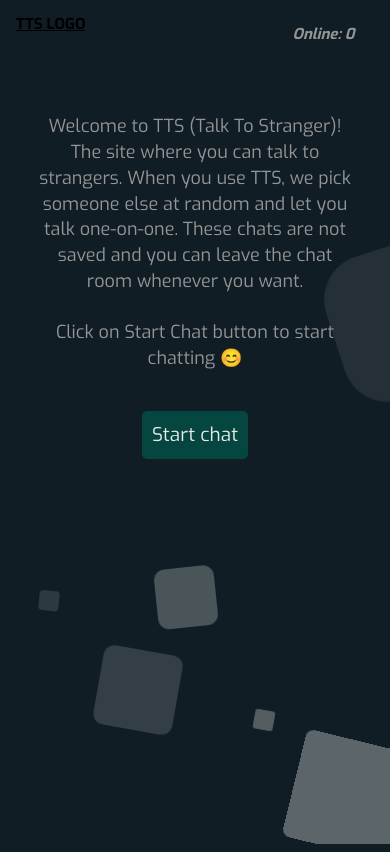
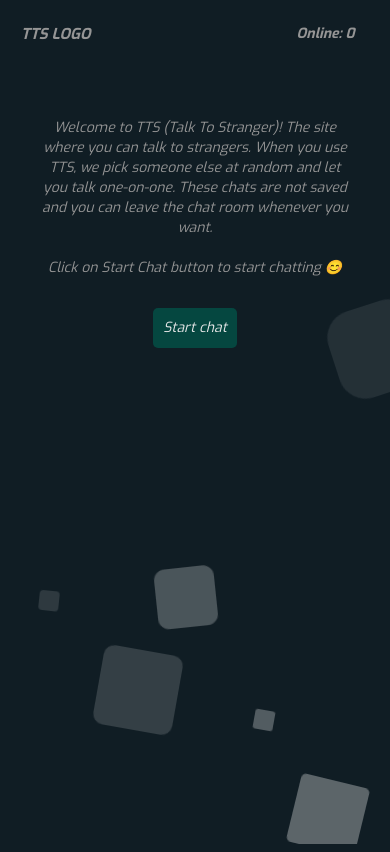
Before and after one commit to pramod21kadam/Talk-to-stranger, a Flask app: page / in a window 390 px wide. Run offline with Flask 2, Linux system fonts and the light colour scheme; some libraries are stand-ins or nearby versions.

Commit message:
new upgrade

```diff
--- a/static/css/home.css
+++ b/static/css/home.css
@@ -1,5 +1,4 @@
 .homePanel{
-    /* width: 500px; */
     margin-right: 25%;
     margin-left: 25%;
     font-size: 19px;
@@ -12,9 +11,14 @@
     background-color: #054740;
     color: rgb(233, 233, 233);
     padding: 10px;
+    margin: 30px;
     border: none;
     border-radius: 5px;
-    /* font-family: 'Source Code Pro', monospace; */
+}
+.para{
+    padding-left: 10%;
+    padding-right: 10%;
+    padding-top: 40px;
 }
 
 .startbtn:hover{
@@ -25,7 +29,12 @@
 
 @media screen and (max-width:600px){
     .homePanel{
+        font-size: 14px;
+        font-style: italic;
         margin-right: 0px;
         margin-left: 0px;
     }
+    .para{
+        font-size: 14px;
+    }
 }
--- a/static/css/navbar.css
+++ b/static/css/navbar.css
@@ -2,7 +2,6 @@
     overflow: hidden;
     background-color: rgba(230, 224, 224, 0);
   }
-
   .topnav a {
     float: left;
     display: block;
@@ -20,7 +19,7 @@
   .button{
     text-decoration: none;
     border-radius: 10px;
-    margin: 5px;
+    margin-left: 5px;
     float: right;
     margin-right: 5vw;
     margin-top: 10px;
@@ -32,7 +31,6 @@
     font-size: 15px;
     font-weight: bolder;
     font-style: italic;
-    /* background-color: rgb(58, 58, 58); */
   }
   .button:hover{
     color: white;
@@ -46,24 +44,31 @@
     display: none;
   }
 
-  @media screen and (max-width: 600px) {
-    /* .topnav a:not(:first-child) {display: none;} */
-    /* .topnav a.icon {
-      float: right;
-      display: block;
-    } */
+
+  .logo{
+    text-decoration: none;
+    border-radius: 10px;
+    margin-left: 5px;
+    float: left;
+    margin-right: 5vw;
+    margin-top: 10px;
+    text-decoration: none;
+    display: block;
+    color: rgb(149, 149, 149);
+    text-align: center;
+    padding: 14px 16px;
+    font-size: 15px;
+    font-weight: bolder;
+    font-style: italic;
   }
 
-  @media screen and (max-width: 600px) {
-    .topnav.responsive {position: relative;}
-    /* .topnav.responsive .icon {
-      position: absolute;
-      right: 0;
-      top: 0;
-    } */
-    .topnav.responsive a {
-      float: none;
-      display: block;
-      text-align: left;
-    }
+@media (max-width: 800px) {
+  .topnav a {
+    font-size: 14px;
+    height: 5%;
   }
+
+  .button{
+    font-size: 14px;
+  }
+}
--- a/static/css/style.css
+++ b/static/css/style.css
@@ -1,8 +1,3 @@
-/* body{ */
-    /* background-image: linear-gradient(120deg, #bbd2f8 0%, #c2e9fb 100%); */
-    /* background-image: url('/static/assets/background.jpg'); */
-    /* background-image: url('/static/assets/doodle.png') ; */
-/* } */
 @import url('https://fonts.googleapis.com/css?family=Exo:400,700');
 *{
     margin: 0px;
@@ -12,14 +7,21 @@
     font-weight: 12px;
 }
 
-body{
-    overflow: hidden;
+html{
+    height: 100%;
+    position:fixed;
 }
 
+#app{
+    width: 100%;
+    height: 100vh;
+    background-color: #0f1585b9;
+    overflow: scroll;
+}
 
 .context {
     width: 100%;
-    height: 100vh;
+    height: 100%;
     position: absolute;
     top:0px;
 }
@@ -39,7 +41,7 @@ body{
     background: #101d24;
     background: -webkit-linear-gradient(to left, #858bfd, #4449b9);
     width: 100vw;
-    height:101vh;
+    height:100%;
 }
 
 .circles{
@@ -203,3 +205,128 @@ body{
     }
 
 }
+
+@media screen and (max-width: 750px) {
+    .circles li:nth-child(1){
+        left: 25%;
+        width: 80px;
+        height: 80px;
+        animation-delay: 0s;
+    }
+
+
+    .circles li:nth-child(2){
+        left: 10%;
+        width: 20px;
+        height: 20px;
+        animation-delay: 2s;
+        animation-duration: 12s;
+    }
+
+    .circles li:nth-child(3){
+        left: 70%;
+        width: 20px;
+        height: 20px;
+        animation-delay: 4s;
+    }
+
+    .circles li:nth-child(4){
+        left: 40%;
+        width: 60px;
+        height: 60px;
+        animation-delay: 0s;
+        animation-duration: 18s;
+    }
+
+    .circles li:nth-child(5){
+        left: 65%;
+        width: 20px;
+        height: 20px;
+        animation-delay: 0s;
+    }
+
+    .circles li:nth-child(6){
+        left: 75%;
+        width: 70px;
+        height: 70px;
+        animation-delay: 3s;
+    }
+
+    .circles li:nth-child(7){
+        left: 35%;
+        width: 90px;
+        height: 90px;
+        animation-delay: 7s;
+    }
+
+    .circles li:nth-child(8){
+        left: 50%;
+        width: 25px;
+        height: 25px;
+        animation-delay: 15s;
+        animation-duration: 45s;
+    }
+
+    .circles li:nth-child(9){
+        left: 20%;
+        width: 15px;
+        height: 15px;
+        animation-delay: 2s;
+        animation-duration: 35s;
+    }
+
+    .circles li:nth-child(10){
+        left: 85%;
+        width: 90px;
+        height: 90px;
+        animation-delay: 0s;
+        animation-duration: 11s;
+    }
+
+
+
+    .circles li:nth-child(11){
+        left: 40%;
+        width: 60px;
+        height: 60px;
+        animation-delay: 0s;
+        animation-duration: 18s;
+    }
+
+    .circles li:nth-child(12){
+        left: 65%;
+        width: 20px;
+        height: 20px;
+        animation-delay: 0s;
+    }
+
+    .circles li:nth-child(13){
+        left: 75%;
+        width: 70px;
+        height: 70px;
+        animation-delay: 3s;
+    }
+
+    .circles li:nth-child(14){
+        left: 35%;
+        width: 90px;
+        height: 90px;
+        animation-delay: 7s;
+    }
+
+    .circles li:nth-child(15){
+        left: 50%;
+        width: 25px;
+        height: 25px;
+        animation-delay: 15s;
+        animation-duration: 45s;
+    }
+
+    .circles li:nth-child(16){
+        left: 20%;
+        width: 15px;
+        height: 15px;
+        animation-delay: 2s;
+        animation-duration: 35s;
+    }
+}
--- a/templates/base/css.html
+++ b/templates/base/css.html
@@ -1,7 +1,7 @@
 <!-- <link rel="stylesheet" href="static/css/imports/bootstrap.css"> -->
 <link rel="stylesheet" href="static/css/style.css">
+<link rel="stylesheet" href="static/css/navbar.css">
 <link rel="stylesheet" href="static/css/chat.css">
-<link rel="stylesheet" href="static/css/navbar.css">
 <link rel="stylesheet" href="static/css/home.css">
 
 <link rel="stylesheet" href="https://maxcdn.bootstrapcdn.com/bootstrap/3.3.7/css/bootstrap.min.css">
--- a/templates/base/navbar.html
+++ b/templates/base/navbar.html
@@ -1,8 +1,6 @@
 <div class="topnav" id="myTopnav">
-    <a href="#home">TTS LOGO</a>
-    <img src="" alt="" srcset="">
+    <div class="logo">TTS LOGO
+      <img src="" alt="" srcset="">
+    </div>
     <p class="button">Online: <% onLine %></p>
-    <a href="javascript:void(0);" class="icon" onclick="myFunction()">
-      <i class="fa fa-bars"></i>
-    </a>
   </div>
--- a/templates/dashboard.html
+++ b/templates/dashboard.html
@@ -6,7 +6,8 @@
     <title>{{title}}</title>
 {% include 'base/css.html' %}
 </head>
-<body>
+<body >
+    <div id="app">
         <div class="area" >
             <ul class="circles">
                     <li></li>
@@ -19,7 +20,6 @@
                     <li></li>
                     <li></li>
                     <li></li>
-
                     <li></li>
                     <li></li>
                     <li></li>
@@ -29,7 +29,6 @@
             </ul>
         </div >
         <div class="context">
-    <div id="app">
             {% include 'base/navbar.html' %}
             {% include 'dashboard/home.html' %}
             {% include 'dashboard/chat.html' %}
--- a/templates/dashboard/chat.html
+++ b/templates/dashboard/chat.html
@@ -5,12 +5,11 @@
 
                 <div class="chatbob">
                     <div class="panelheading text-center">
-                        <div style="color: white;">
+                        <div style="color: white; height: 5%; font-size: 12px;">
                             <%status%>
                         </div>
                     </div>
-
-                    <div id="panelbody" style="overflow-y: auto; overflow-x: hidden; -ms-overflow-style: none; scrollbar-width: none;">
+                    <div id="panelbody">
                         <div v-for="(message, index) in chat_messages" @load="scrollToBottom">
                                 <div style="margin-top: 5px; overflow:auto; height: auto; min-height: 20px;">
                                     <div>
@@ -36,10 +35,12 @@
                                 </div>
                         </div>
                     </div>
-                    <div style="height:5px; padding-left: 20px; font-size: 12px; color: white;">
-                        <% typing %>
-                    </div>
-                    <div class="panel-footer text-center" style="margin-top: 10px; margin-bottom: 20px; background-color: inherit; border: none;">
+
+                    <div class="inputboxContainer text-center" style="position: absolute; bottom: 0%; margin-bottom: 20px; border: none;">
+                        <div style="height:5px; padding-left: 20px; float: left; font-size: 12px; bottom:3%; color: white;">
+                            <% typing %>
+                        </div>
+                        <br>
                         <div class="inputbox" @keyup="inputBoxEvents(event);">
                             <div class="inputbutton" title="ESC" @click="changeUserStatus">
                                 <% new_user %>
@@ -52,6 +53,6 @@
                 </div>
 
                 <!-- Advertisement Right-->
-                <!-- <div class="add right"></div> -->
+                <div class="add right"></div>
             </div>
         </div>
--- a/templates/dashboard/home.html
+++ b/templates/dashboard/home.html
@@ -1,13 +1,13 @@
         <div v-if="currentpage == 'Home' " class="home">
             <div class="text-center">
                 <div class="homePanel text-center">
-                    <p style="padding-left: 10%; padding-right: 10%; padding-top: 40px;">Welcome to TTS (Talk To Stranger)!
+                    <div class="para">Welcome to TTS (Talk To Stranger)!
                         The site where you can talk to strangers. When you use TTS, we pick someone else at random and let you talk one-on-one.
                         These chats are not saved and you can leave the chat room whenever you want.<br>
                         <br>
                         Click on Start Chat button to start chatting 😊
-                    </p>
-                    <button class="startbtn" @click="changePage('Chat')" style="margin: 30px;">Start chat</button>
+                    </div>
+                    <button class="startbtn" @click="changePage('Chat')">Start chat</button>
                 </div>
             </div>
         </div>
```
Also changed, not shown: static/css/chat.css (+58 -30 lines). Lines whose indentation alone changed are shown as unchanged.
